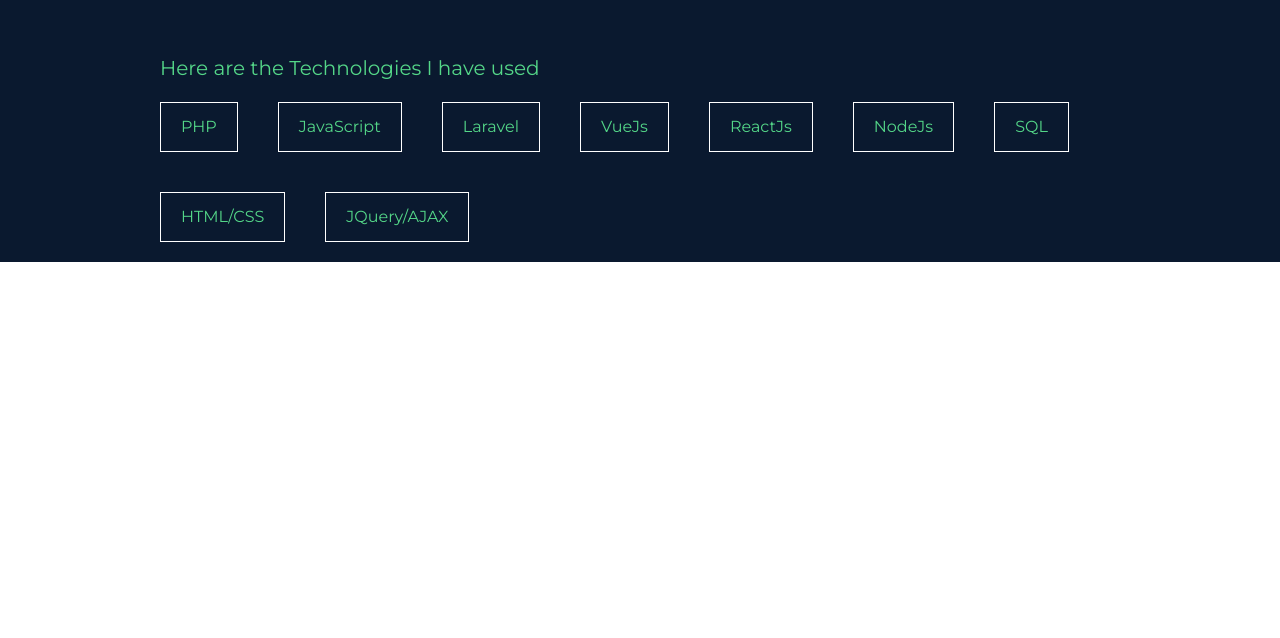
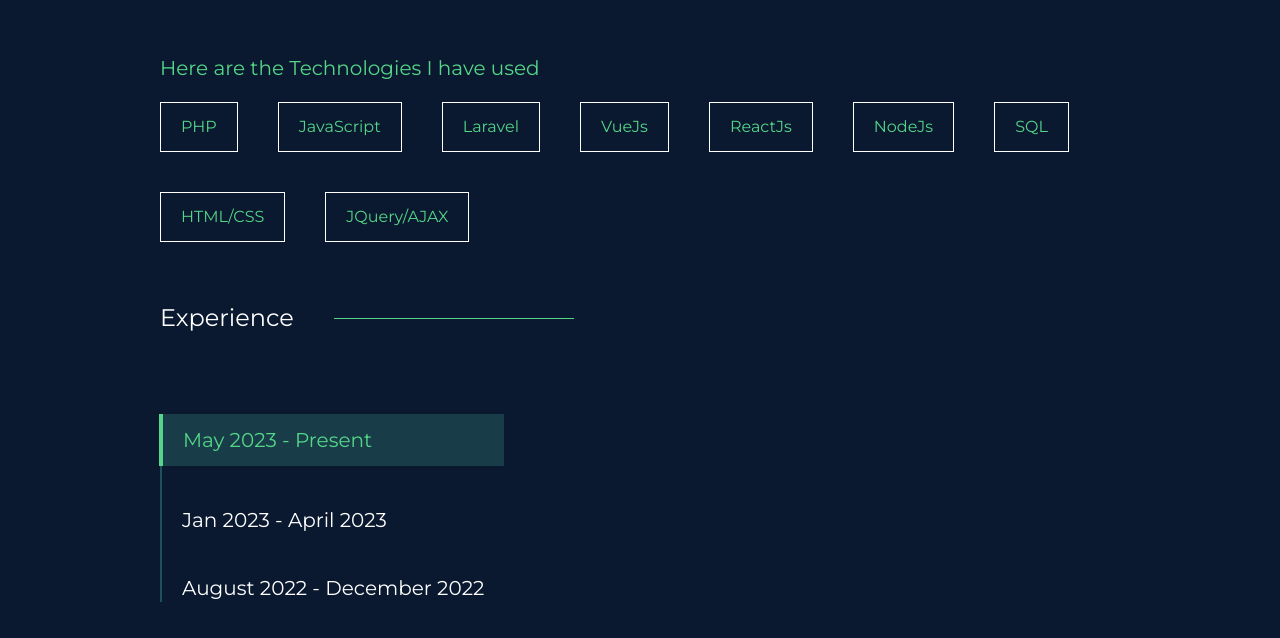
Before and after one commit to mihalazmaeen/MERN-Portfolio, a React (Create React App) app in the folder client/: page / in a window 1280 px wide. Shown: the part 1342-1980 px from the top of the page. Before the commit the page ends 1604 px from the top, so only its background shows below. Built offline with nearby package versions, Linux system fonts and the light colour scheme.

Commit message:
experineces and highlight

```diff
--- a/client/src/pages/Home/About.js
+++ b/client/src/pages/Home/About.js
@@ -41,8 +41,8 @@
           Here are the Technologies I have used
         </h1>
         <div className="flex flex-wrap gap-10 mt-5">
-          {skills.map((skill) => (
-            <div className="border border-white py-3 px-5">
+          {skills.map((skill,index) => (
+            <div key={index} className="border border-white py-3 px-5">
               <h1 className="text-tertiary">{skill}</h1>
             </div>
           ))}
--- /dev/null
+++ b/client/src/pages/Home/Experiences.js
@@ -0,0 +1,37 @@
+import React from "react";
+import SectionTitle from "../../components/SectionTitle";
+import { experiences } from "../../resources/experiences";
+
+function Experiences() {
+  const [selectedItemIndex, setSelectedItemIndex] = React.useState(0);
+  return (
+    <div>
+      <SectionTitle title={"Experience"} />
+      <div className="flex py-10">
+        <div className="flex flex-col gap-10 border-l-2 border-[#30817d8c]">
+          {experiences.map((experience, index) => (
+            <div key={index}
+              onClick={() => setSelectedItemIndex(index)}
+              className="cursor-pointer"
+            >
+              <h1
+                className={`text-xl px-5
+                ${
+                  selectedItemIndex === index
+                    ? "text-tertiary border-tertiary border-l-4 -ml-[3px] bg-[rgba(52,124,118,0.36)] py-3"
+                    : "text-white"
+                }`}
+              >
+                {experience.period}
+              </h1>
+            </div>
+          ))}
+        </div>
+
+        <div></div>
+      </div>
+    </div>
+  );
+}
+
+export default Experiences;
--- a/client/src/pages/Home/index.js
+++ b/client/src/pages/Home/index.js
@@ -2,6 +2,9 @@
 import Header from "../../components/Header";
 import Intro from "./intro";
 import About from "./About";
+import Experiences from "./Experiences";
+
+
 
 function Home() {
   return (
@@ -10,6 +13,7 @@
       <div className="bg-primary px-40 sm:px-5">
         <Intro />
         <About/>
+        <Experiences/>
       </div>
     </div>
   );
--- /dev/null
+++ b/client/src/resources/experiences.js
@@ -0,0 +1,26 @@
+export const experiences = [
+  {
+    _id: "1",
+    company: "API Solutions Ltd",
+    title: "Software Engineer",
+    period: "May 2023 - Present",
+    description:
+      "Developing and maintaining web applications using ReactJs, VueJs, Laravel, and NodeJs.",
+  },
+  {
+    _id: "2",
+    company: "Ayaan Tech Ltd",
+    title: "Software Engineer",
+    period: "Jan 2023 - April 2023",
+    description:
+      "Developing and maintaining web applications using ReactJs, VueJs, Laravel, and NodeJs.",
+  },
+  {
+    _id: "3",
+    company: "ScanIT",
+    title: "Software Engineer",
+    period: "August 2022 - December 2022",
+    description:
+      "Developing and maintaining web applications using ReactJs, VueJs, Laravel, and NodeJs.",
+  }
+];
```
